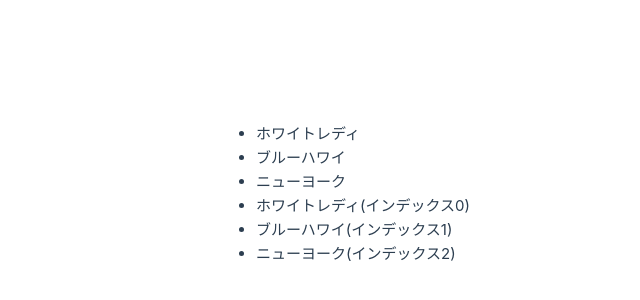
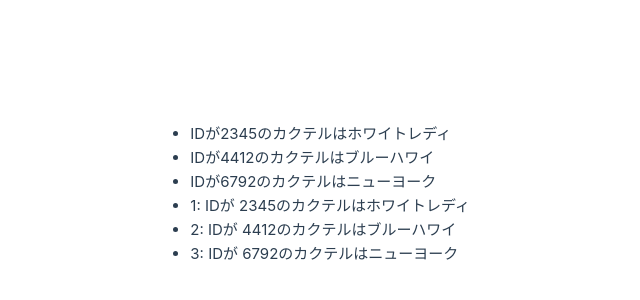
Before and after one commit to takatoshi-tenko/vue-folder, a Vue app in the folder vue3/hello-vue/: page / in a window 1280 px wide. Shown: the part 206-506 px from the top of the page, without its empty margins (170-810 px from the left). Built offline with nearby package versions, Linux system fonts and the light colour scheme.

Commit message:
リスト6.6 連想配列のループ

```diff
--- a/vue3/hello-vue/src/App.vue
+++ b/vue3/hello-vue/src/App.vue
@@ -1,20 +1,24 @@
 <script setup lang="ts">
 import { ref } from 'vue'
 
-const cocktailListInit: string[] = ['ホワイトレディ', 'ブルーハワイ', 'ニューヨーク']
-const cocktailList = ref(cocktailListInit)
+const cocktailLIstInit: { [key: number]: string } = {
+  2345: 'ホワイトレディ',
+  4412: 'ブルーハワイ',
+  6792: 'ニューヨーク'
+}
+const cocktailList = ref(cocktailLIstInit)
 </script>
 
 <template>
   <div>
     <ul>
-      <li v-for="cocktailName in cocktailList" v-bind:key="cocktailName">
-        {{ cocktailName }}
+      <li v-for="(cocktailName, id) in cocktailList" :key="'cocktailList' + id">
+        IDが{{ id }}のカクテルは{{ cocktailName }}
       </li>
     </ul>
     <ul>
-      <li v-for="(cocktailName, index) in cocktailList" v-bind:key="cocktailName">
-        {{ cocktailName }}(インデックス{{ index }})
+      <li v-for="(cocktailName, id, index) in cocktailList" :key="'cocktailListWithIdx' + id">
+        {{ index + 1 }}: IDが {{ id }}のカクテルは{{ cocktailName }}
       </li>
     </ul>
   </div>
```
